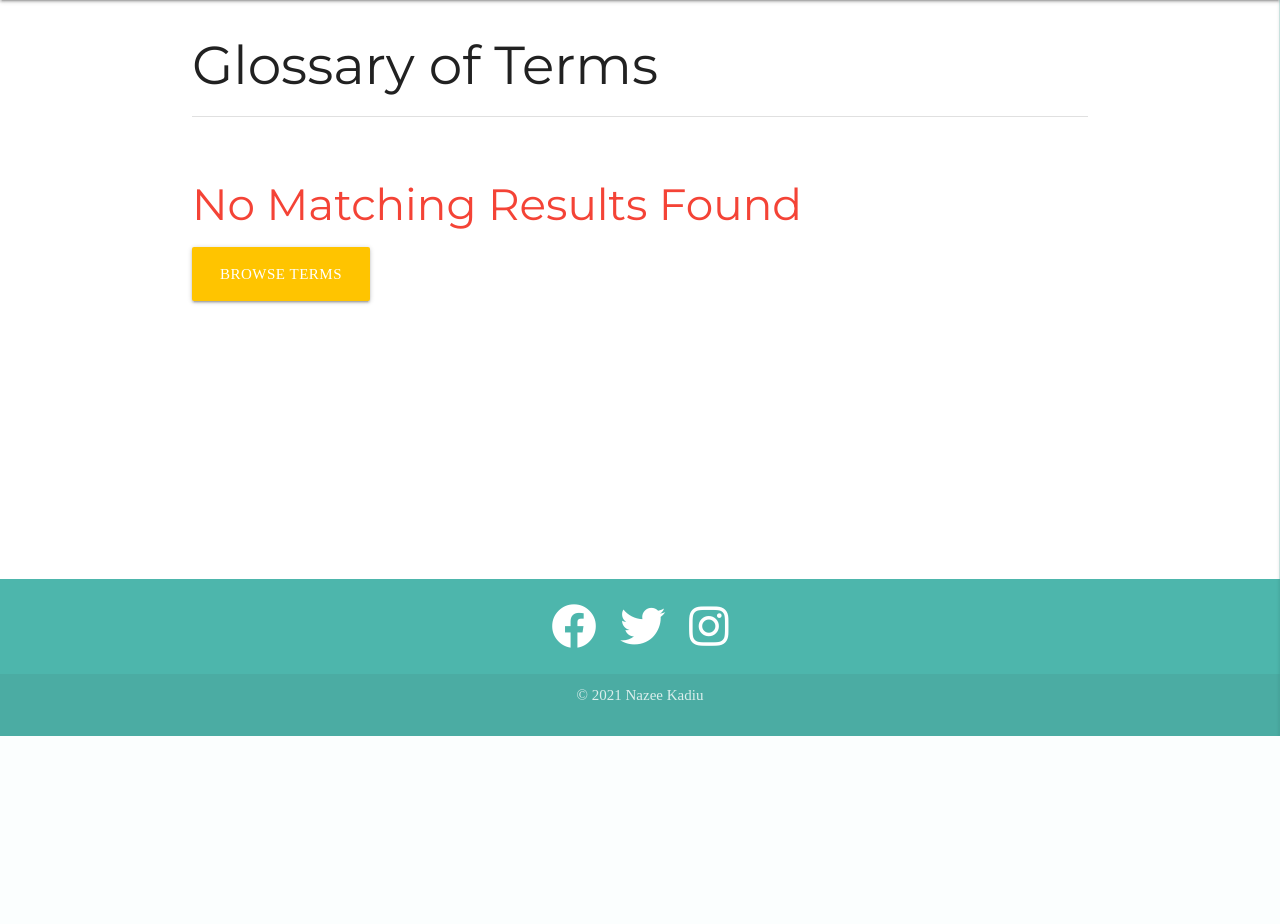
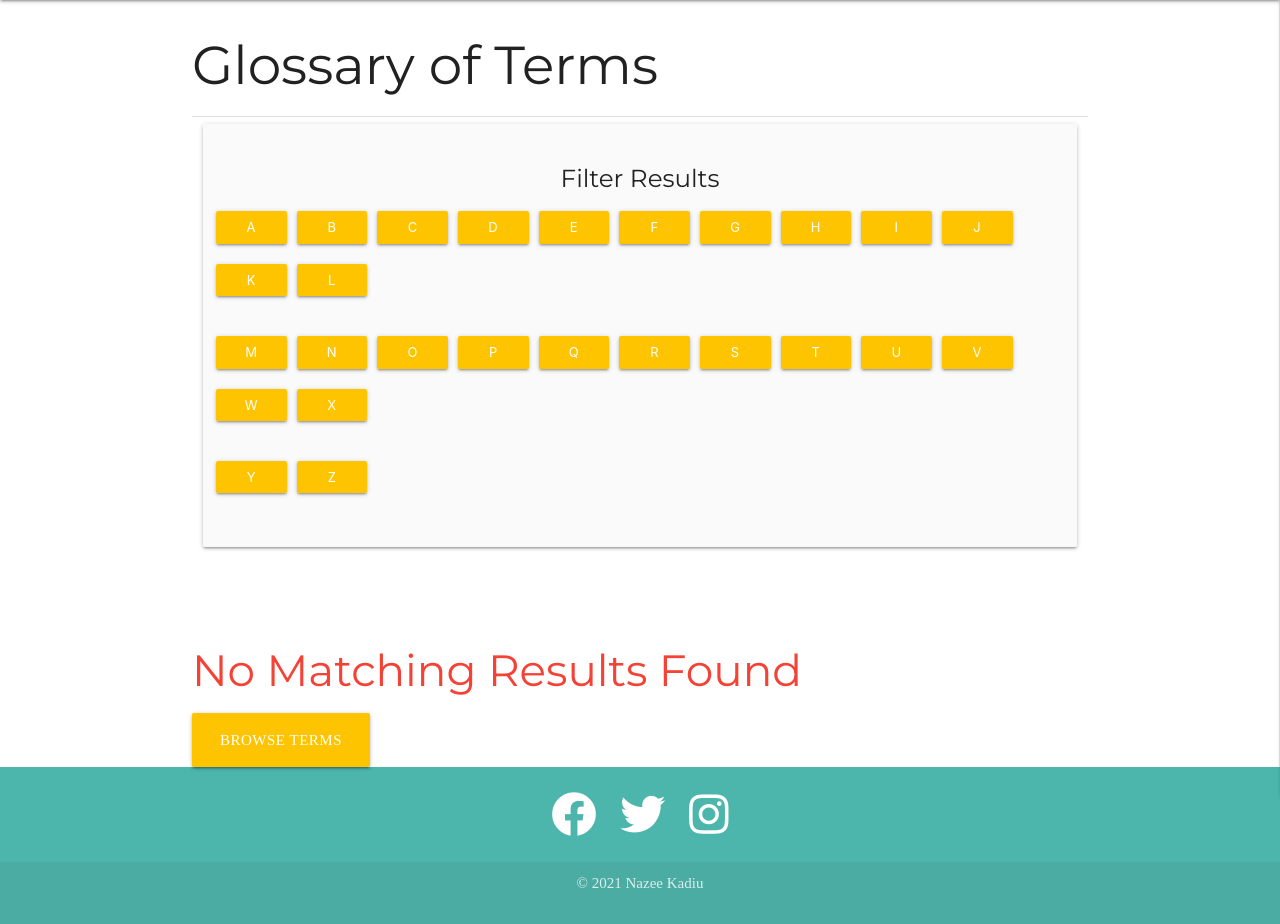
Before and after one commit to Nazulka/WD-Buzzwords, a Flask app: page /search in a window 1280 px wide. Shown: the part 64-988 px from the top of the page. Before the commit the page ends 800 px from the top, so only its background shows below. Run offline with Flask 2, Linux system fonts and the light colour scheme; data that the repository does not hold is empty; some libraries are stand-ins or nearby versions; some web fonts are replaced.

Commit message:
Add filter by letter buttons

```diff
--- a/static/css/style.css
+++ b/static/css/style.css
@@ -103,8 +103,7 @@ main {
     padding: 0;
 }
 .search-btn {
-    padding-left: 5px;
-    padding-right: 5px;
+    margin: 0 5px;
     max-width: 100%;
 }
 /*-- Parallax --*/
@@ -114,6 +113,14 @@ main {
 .modal-btn {
     margin: 8px !important;
 }
+
+/*-- Alphabetical Filter --*/
+button .term-letter {
+    margin: 0 auto;
+    font-size: larger;
+    font-weight: 500;
+}
+
 /* .btn-large {
     width: 100%;
     height: 100%;
--- a/templates/glossary.html
+++ b/templates/glossary.html
@@ -4,6 +4,47 @@
 <div class="container">
     <h2>Glossary of Terms</h2>
     <div class="divider"></div>
+
+    <div class="row">
+        <div class="col s12 left">
+            <div class="card-panel grey lighten-5">
+                <h5 class="center-align filter-header">Filter Results</h5>
+                <div class="row center-align">
+                    <button class="col s1 term-letter waves-effect waves-light btn-small amber accent-3">A</button>
+                    <button class="col s1 term-letter waves-effect waves-light btn-small amber accent-3">B</button>
+                    <button class="col s1 term-letter waves-effect waves-light btn-small amber accent-3">C</button>
+                    <button class="col s1 term-letter waves-effect waves-light btn-small amber accent-3">D</button>
+                    <button class="col s1 term-letter waves-effect waves-light btn-small amber accent-3">E</button>
+                    <button class="col s1 term-letter waves-effect waves-light btn-small amber accent-3">F</button>
+                    <button class="col s1 term-letter waves-effect waves-light btn-small amber accent-3">G</button>
+                    <button class="col s1 term-letter waves-effect waves-light btn-small amber accent-3">H</button>
+                    <button class="col s1 term-letter waves-effect waves-light btn-small amber accent-3">I</button>
+                    <button class="col s1 term-letter waves-effect waves-light btn-small amber accent-3">J</button>
+                    <button class="col s1 term-letter waves-effect waves-light btn-small amber accent-3">K</button>
+                    <button class="col s1 term-letter waves-effect waves-light btn-small amber accent-3">L</button>
+                </div>
+                <div class="row center-align">
+                    <button class="col s1 term-letter waves-effect waves-light btn-small amber accent-3">M</button>
+                    <button class="col s1 term-letter waves-effect waves-light btn-small amber accent-3">N</button>
+                    <button class="col s1 term-letter waves-effect waves-light btn-small amber accent-3">O</button>
+                    <button class="col s1 term-letter waves-effect waves-light btn-small amber accent-3">P</button>
+                    <button class="col s1 term-letter waves-effect waves-light btn-small amber accent-3">Q</button>
+                    <button class="col s1 term-letter waves-effect waves-light btn-small amber accent-3">R</button>
+                    <button class="col s1 term-letter waves-effect waves-light btn-small amber accent-3">S</button>
+                    <button class="col s1 term-letter waves-effect waves-light btn-small amber accent-3">T</button>
+                    <button class="col s1 term-letter waves-effect waves-light btn-small amber accent-3">U</button>
+                    <button class="col s1 term-letter waves-effect waves-light btn-small amber accent-3">V</button>
+                    <button class="col s1 term-letter waves-effect waves-light btn-small amber accent-3">W</button>
+                    <button class="col s1 term-letter waves-effect waves-light btn-small amber accent-3">X</button>
+                </div>
+                <div class="row center-align">
+                    <button class="col s1 term-letter waves-effectwaves-light btn-small amber accent-3">Y</button>
+                    <button class="col s1 term-letter waves-effectwaves-light btn-small amber accent-3">Z</button>
+                </div>
+            </div>
+        </div>
+    </div>
+
 
     {% if terms|length > 0 %}
         <div class="row">
```
